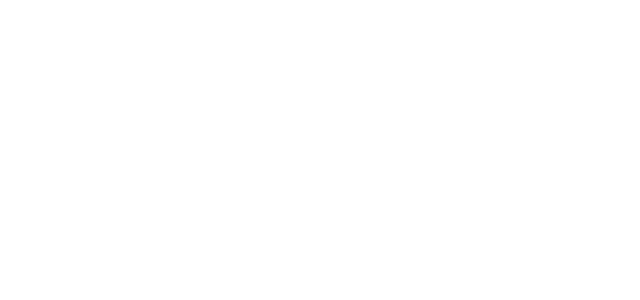
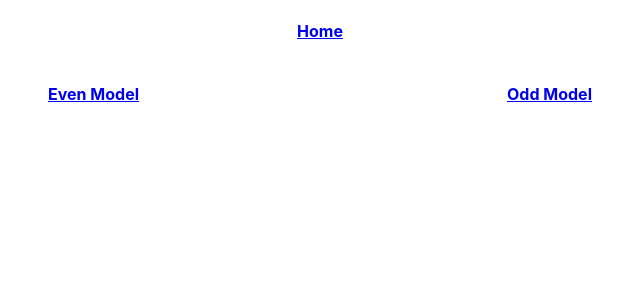
Before and after one commit to dimanno/react-homework, a React (Create React App) app: page / in a window 1280 px wide. Shown: the top 300 px of the page, without its empty margins (320-960 px from the left). Built offline with nearby package versions, Linux system fonts and the light colour scheme.

Commit message:
classwork5 finish

```diff
--- a/package.json
+++ b/package.json
@@ -13,7 +13,8 @@
     "react-router-dom": "^5.2.0",
     "react-router": "^5.2.0",
     "react-redux": "^7.2.4",
-    "redux": "^4.1.1"
+    "redux": "^4.1.1",
+    "axios": "^0.21.1"
   },
   "devDependencies": {
     "@types/react": "^17.0.16",
@@ -21,7 +22,8 @@
     "@types/react-dom": "^17.0.9",
     "@types/react-router": "^5.1.16",
     "@types/react-redux": "^7.1.18",
-    "@types/redux": "^3.6.0"
+    "@types/redux": "^3.6.0",
+    "@types/axios": "^0.14.0"
   },
   "scripts": {
     "start": "react-scripts start",
--- a/src/App.css
+++ b/src/App.css
@@ -5,6 +5,14 @@
 .App-logo {
   height: 40vmin;
   pointer-events: none;
+}
+
+.menu {
+  display: flex;
+  justify-content: space-evenly;
+}
+.home {
+  text-align: center;
 }
 
 @media (prefers-reduced-motion: no-preference) {
--- a/src/App.js
+++ b/src/App.js
@@ -1,12 +1,48 @@
 import './App.css';
+
+import {BrowserRouter as Router,
+    Switch,
+    Route,
+    Link,
+    withRouter
+} from "react-router-dom";
+import {EvenModel} from "./Components/Even model/evenModel";
+import {OddModel} from "./Components/Odd model/oddModel";
 
 function App() {
   return (
-      <div className="main">
+      <Router>
+        <div className="main">
+            <div className={"home"}>
+                <Link to={'/'}>
+                    <h4>Home</h4>
+                </Link>
+            </div>
+
+            <div className={'menu'}>
+                <div className={'carsList'}>
+                    <Link to={'/CarsList1'}>
+                        <h4>Even Model</h4>
+                    </Link>
+                </div>
+                <div className={'carsList'}>
+                    <Link to={'/CarsList2'}>
+                        <h4>Odd Model</h4>
+                    </Link>
+                </div>
 
 
-
-      </div>
+            </div>
+        </div>
+          <div>
+              <Route path={'/CarsList1'} render={()=>{
+                  return <EvenModel/>
+              }}/>
+              <Route path={'/CarsList2'} render={()=>{
+                  return <OddModel/>
+              }}/>
+          </div>
+      </Router>
   );
 }
 
--- /dev/null
+++ b/src/Components/Car/Car.css
@@ -0,0 +1,10 @@
+.carBox {
+    border: green solid 2px;
+    margin-right: 200px;
+    margin-left: 200px;
+    text-align: center;
+    background: white;
+}
+li{
+    list-style: none;
+}
--- /dev/null
+++ b/src/Components/Car/Car.js
@@ -0,0 +1,16 @@
+import './Car.css'
+export function Car( {item}) {
+
+    return (
+        <div className="carBox">
+            <div>
+                <ul>
+                    <li> Id -{item.id}</li>
+                    <li>Model - {item.model}</li>
+                    <li>Price - {item.price}</li>
+                    <li>Year - {item.year}</li>
+                </ul>
+            </div>
+        </div>
+    );
+}
--- /dev/null
+++ b/src/Components/Even model/evenModel.js
@@ -0,0 +1,21 @@
+import {useEffect, useState} from "react";
+import {getCars} from "../../service/service";
+import {Car} from "../Car/Car";
+
+
+export function EvenModel() {
+    let [cars, setCars] = useState([])
+    let filterEven = cars.filter(value => value.model.length %2 === 0)
+    useEffect(()=>{
+        getCars().then(({data})=> setCars([...data]))
+    },[])
+
+
+    return(
+        <div>
+            {
+                filterEven.map(value => <Car item={value} key={value.id}/>)
+            }
+        </div>
+    )
+}
--- /dev/null
+++ b/src/Components/Odd model/oddModel.js
@@ -0,0 +1,19 @@
+import {useEffect, useState} from "react";
+import {getCars} from "../../service/service";
+import {Car} from "../Car/Car";
+
+export function OddModel() {
+    let [cars, setCars] = useState([])
+    let filterOdd = cars.filter(value => value.model.length %2 !== 0)
+    useEffect(()=>{
+        getCars().then(({data})=> setCars([...data]))
+    },[])
+
+    return(
+        <div>
+            {
+                filterOdd.map(value => <Car item={value} key={value.id}/>)
+            }
+        </div>
+    )
+}
--- /dev/null
+++ b/src/service/service.js
@@ -0,0 +1,12 @@
+import axios from "axios"
+
+let config = {
+    baseURL:'http://195.72.146.25/api/v1/cars'
+}
+
+let axiosInstance =axios.create(config);
+    const getCars =()=>{
+        return axiosInstance('')
+    }
+
+    export {getCars}
```
